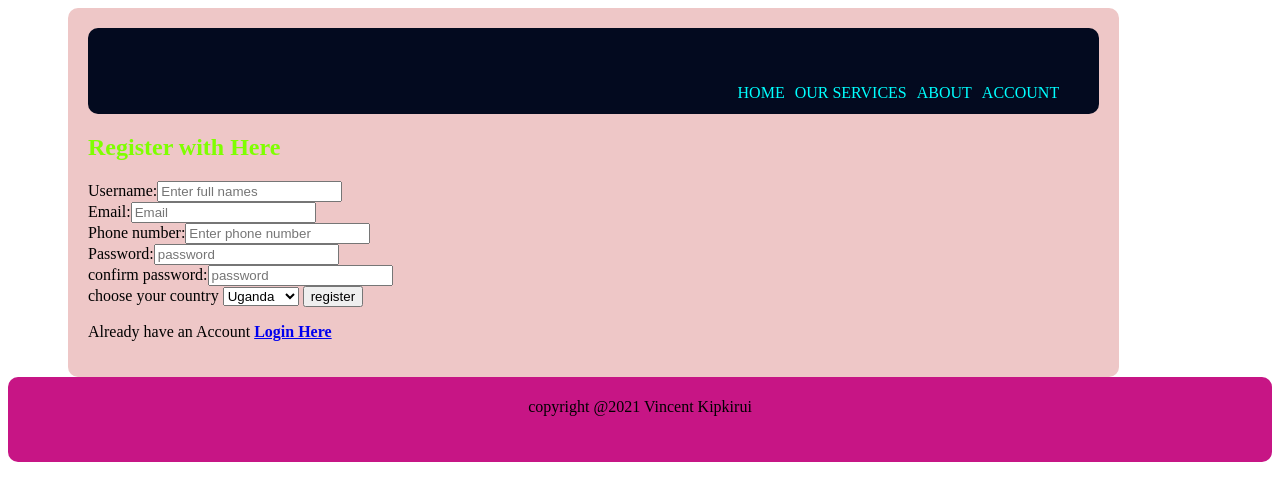
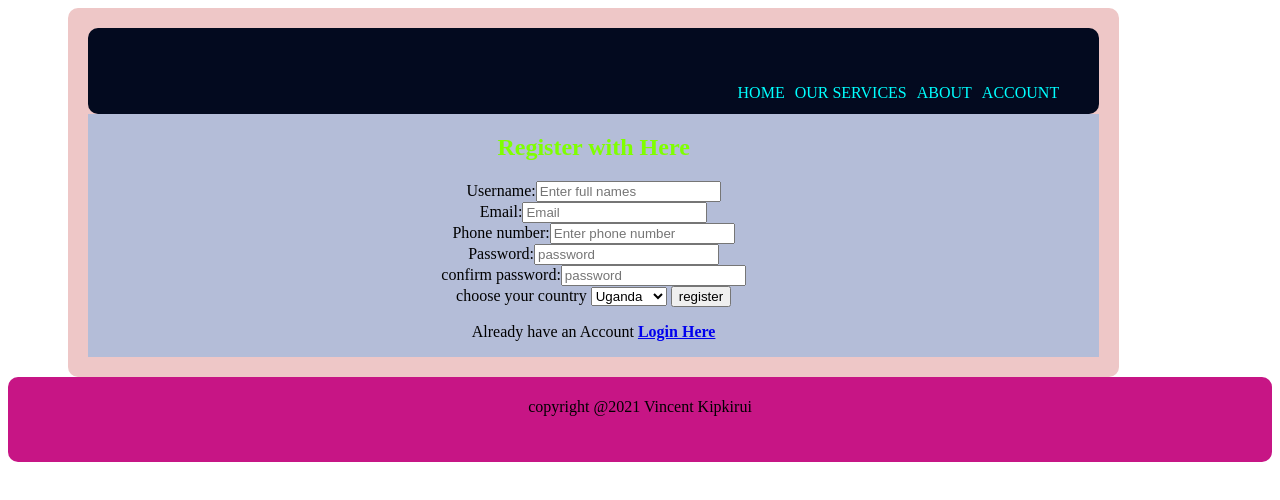
Before and after one commit to jepkess/my-website2, a plain HTML site: page Account/register.html in a window 1280 px wide. Drawn offline with Linux system fonts and the light colour scheme.

Commit message:
styling the registration form

```diff
--- a/index.css
+++ b/index.css
@@ -118,3 +118,12 @@ h3{
 
 
 }
+#Registration-form{
+    text-align: center;
+    background-color:rgb(180, 189, 216);
+    display: flex;
+    flex-direction: column;
+    /* padding: 0px; */
+    align-items: center;
+
+}
```
